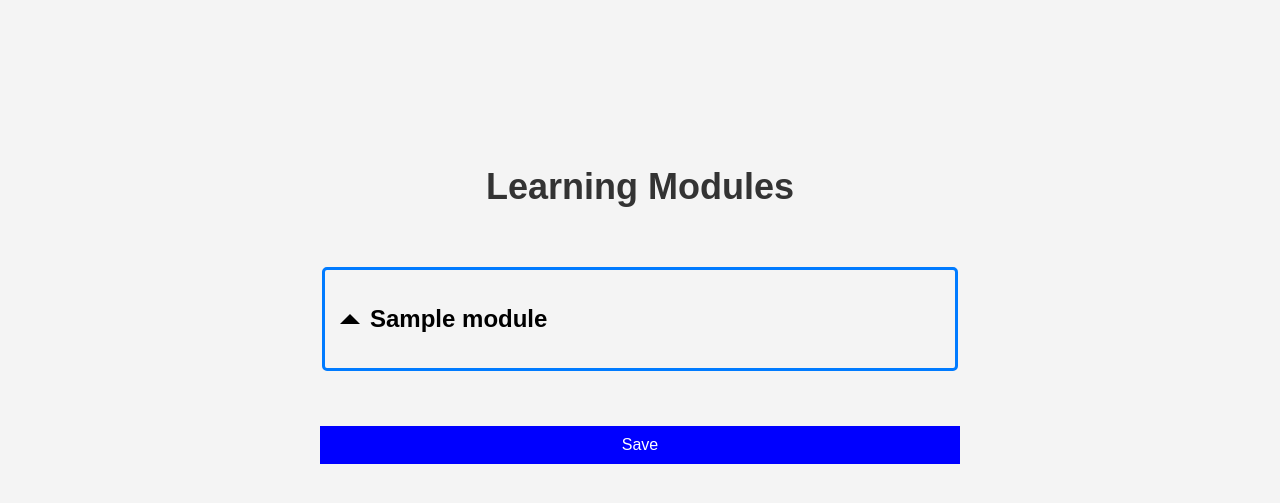
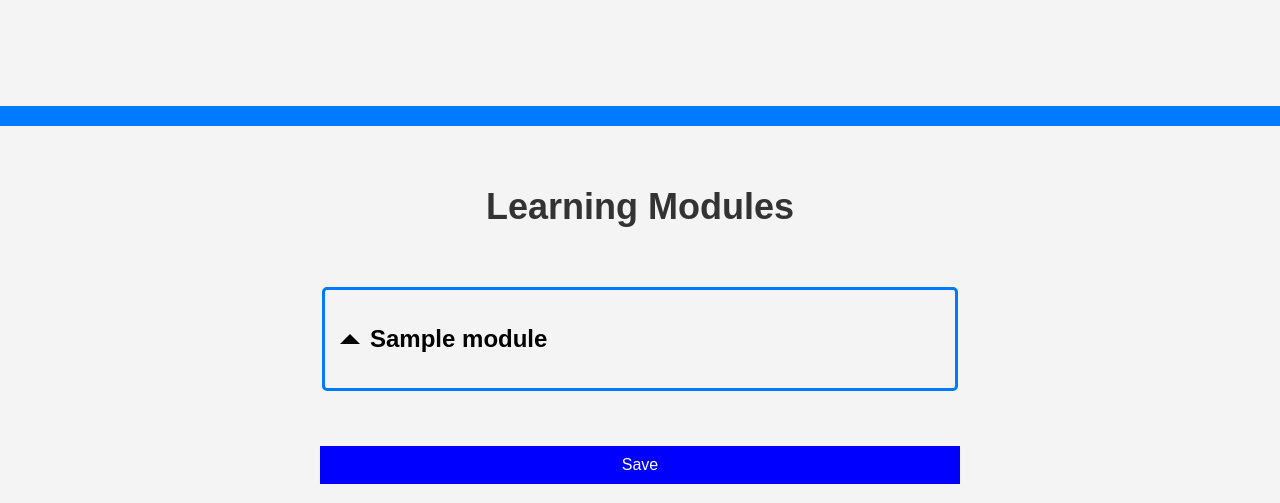
Before and after one commit to MRthyMix/3155-Software-Engineering-Group-Project, a Flask app: template Pathway_pro/templates/myLearning.html in a window 1280 px wide. Shown: the part 100-603 px from the top of the page. Run offline with Flask 3, Linux system fonts and the light colour scheme; the template is opened without the code that fills it: most values are stand-ins (such as "Sample title", 1, 10 or a date in 2020); parts of the project's set-up code (start-up, migrations or seed data) failed here and were passed over.

Commit message:
Added Progress Bar

```diff
--- a/Pathway_pro/static/css/user_home_base.css
+++ b/Pathway_pro/static/css/user_home_base.css
@@ -1,3 +1,18 @@
+/* Add styles for progress bar container */
+#progressBarContainer {
+    background-color: #ddd; /* Background color for the progress bar container */
+    height: 20px; /* Height of the progress bar container */
+    margin-bottom: 20px; /* Spacing below the progress bar container */
+}
+
+/* Add styles for progress bar */
+#progressBar {
+    background-color: #007BFF; /* Color of the progress bar */
+    height: 100%; /* Height of the progress bar */
+    width: 0; /* Initial width of the progress bar */
+    transition: width 0.3s ease-in-out; /* Smooth transition effect for width */
+}
+
 body {
     font-family: Arial, sans-serif;
     margin: 0;
--- a/Pathway_pro/static/javascript/checklist.js
+++ b/Pathway_pro/static/javascript/checklist.js
@@ -14,3 +14,53 @@ function toggleChecklist(event, checklistId) {
         toggleButton.classList.remove('expanded');
     }
 }
+
+// Function to toggle checklist items
+function toggleChecklist(checklistId) {
+    const options = document.getElementById(checklistId);
+    const toggleButton = document.querySelector(`button[onclick="toggleChecklist('${checklistId}')"]`);
+
+    if (options.style.maxHeight === '0px' || options.style.maxHeight === '') {
+        options.style.maxHeight = '500px'; // Adjust to fit content
+        options.style.opacity = '1';
+        toggleButton.classList.add('expanded');
+    } else {
+        options.style.maxHeight = '0';
+        options.style.opacity = '0';
+        toggleButton.classList.remove('expanded');
+    }
+
+    // Call updateProgressBar function whenever a checklist is toggled
+    updateProgressBar();
+}
+
+// Function to update progress bar
+function updateProgressBar() {
+    // Get total number of checkboxes
+    const totalCheckboxes = document.querySelectorAll('.checklist-item input[type="checkbox"]').length;
+
+    // Get number of checked checkboxes
+    const checkedCheckboxes = document.querySelectorAll('.checklist-item input[type="checkbox"]:checked').length;
+
+    // Calculate percentage of completion
+    const percentage = (checkedCheckboxes / totalCheckboxes) * 100;
+
+    // Update progress bar width
+    const progressBar = document.getElementById('progressBar');
+    progressBar.style.width = percentage + '%';
+}
+
+document.addEventListener('DOMContentLoaded', () => {
+    // Add event listener to each checkbox
+    const checkboxes = document.querySelectorAll('.checklist-item input[type="checkbox"]');
+
+    checkboxes.forEach(checkbox => {
+        checkbox.addEventListener('change', () => {
+            // Call updateProgressBar function whenever a checkbox is changed
+            updateProgressBar();
+        });
+    });
+
+    // Initialize progress bar
+    updateProgressBar();
+});
--- a/Pathway_pro/templates/myLearning.html
+++ b/Pathway_pro/templates/myLearning.html
@@ -7,6 +7,12 @@
 {% endblock %}
 
 {% block body %}
+
+        <!-- Progress bar -->
+        <div id="progressBarContainer">
+            <div id="progressBar"></div>
+        </div>
+
     <!-- Subheader for "Learning Modules" -->
     <div class="subheader">
         <h2>Learning Modules</h2>
```
